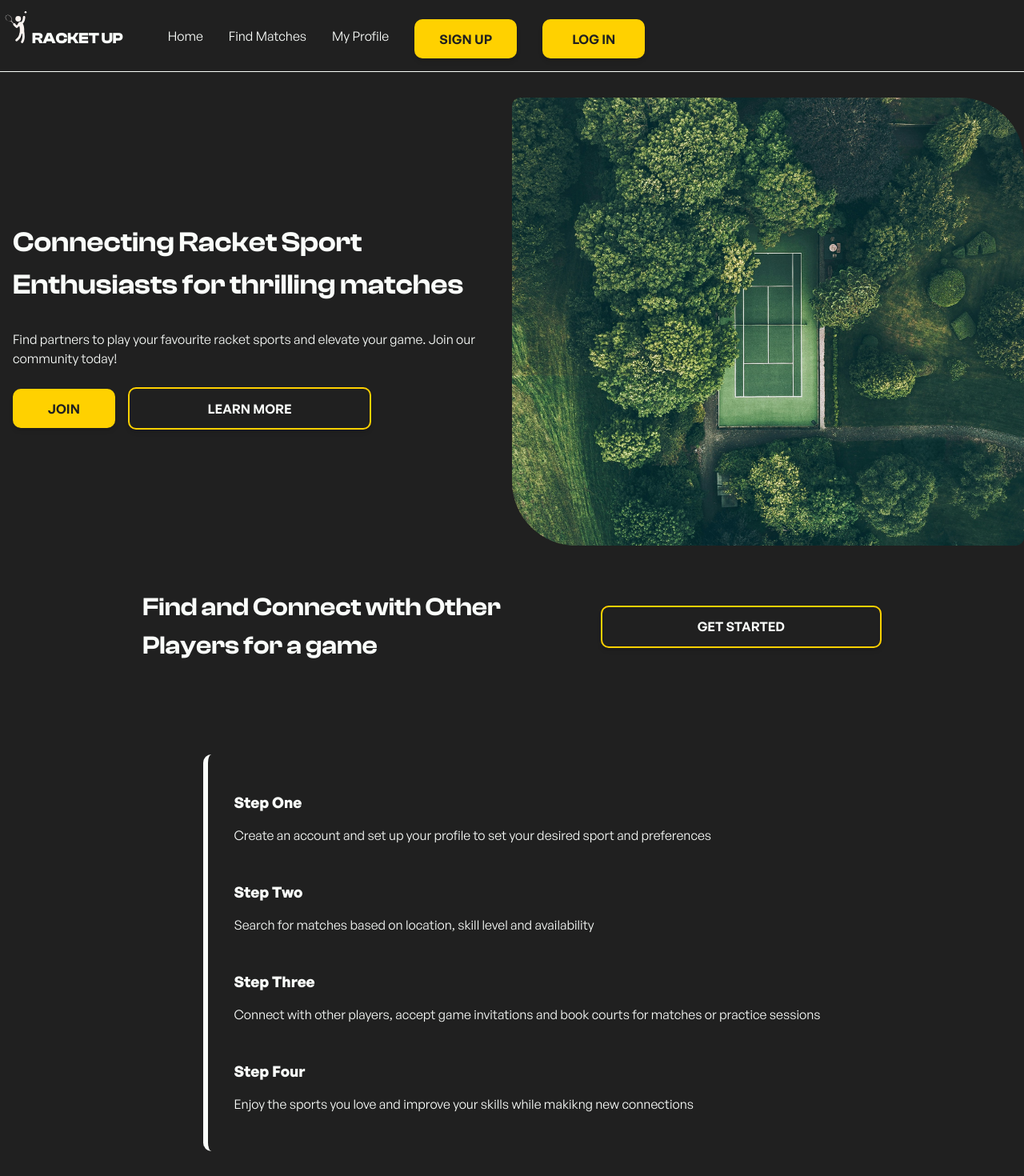
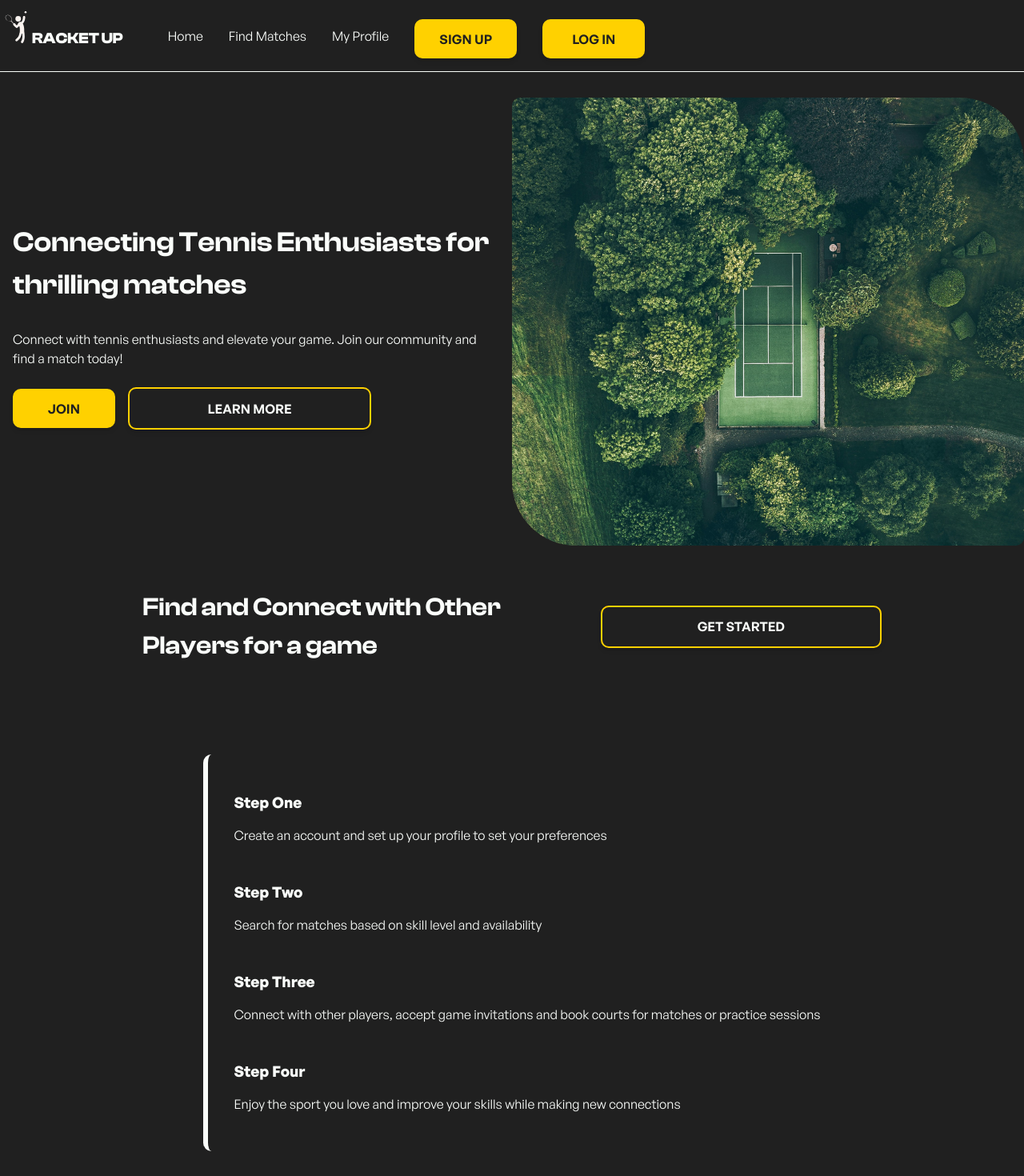
Before and after one commit to leon-bw/Racket-Up-Client, a React (Vite) app: page / in a window 1280 px wide. Shown: the top 1470 px of the page at 80% size. Built offline with nearby package versions, Linux system fonts and the light colour scheme.

Commit message:
improve the text on the landing page in hero and steps component

```diff
--- a/src/Components/Carousel/Carousel.jsx
+++ b/src/Components/Carousel/Carousel.jsx
@@ -6,7 +6,7 @@ import actionShot from "../../assets/images/tennis-serve-unsplash.jpg";
 import tennisClay from "../../assets/images/tennis-clay-unsplash.jpg";
 import communityShot from "../../assets/images/tennis-community-unsplash.jpg";
 import tennisLady from "../../assets/images/tennis-lady-playing-unsplash.jpg";
-import tennisCourt from "../../assets/images/tennis-court-unsplash.jpg";
+import tennisBall from "../../assets/images/tennis-ball-unsplash.jpg";
 
 const Carousel = () => {
   const targetRef = useRef(null);
@@ -34,7 +34,7 @@ const Carousel = () => {
       id: 3,
     },
     {
-      path: tennisCourt,
+      path: tennisBall,
       title: "Schedule Matches",
       id: 4,
     },
--- a/src/Components/Hero/Hero.jsx
+++ b/src/Components/Hero/Hero.jsx
@@ -8,15 +8,19 @@ const Hero = () => {
       <div className="hero__container">
         <div className="hero__body">
           <h1 className="hero__heading">
-            Connecting Racket Sport Enthusiasts for thrilling matches
+            Connecting Tennis Enthusiasts for thrilling matches
           </h1>
           <h4 className="hero__subheading">
-            Find partners to play your favourite racket sports and elevate your
-            game. Join our community today!
+            Connect with tennis enthusiasts and elevate your game. Join our
+            community and find a match today!
           </h4>
           <div className="hero__btns">
-          <Anchor route="/signup" className="hero__join">Join</Anchor>
-          <Anchor route="/#steps" className="hero__learn">Learn More</Anchor>
+            <Anchor route="/signup" className="hero__join">
+              Join
+            </Anchor>
+            <Anchor route="/#steps" className="hero__learn">
+              Learn More
+            </Anchor>
           </div>
         </div>
         <div className="hero__img">
--- a/src/Components/Steps/Steps.jsx
+++ b/src/Components/Steps/Steps.jsx
@@ -15,14 +15,13 @@ const Steps = () => {
           <li className="list__step-item">
             <h3 className="list__heading">Step One</h3>
             <p className="list__text">
-              Create an account and set up your profile to set your desired
-              sport and preferences
+              Create an account and set up your profile to set your preferences
             </p>
           </li>
           <li className="list__step-item">
             <h3 className="list__heading">Step Two</h3>
             <p className="list__text">
-              Search for matches based on location, skill level and
+              Search for matches based on skill level and
               availability
             </p>
           </li>
@@ -36,7 +35,7 @@ const Steps = () => {
           <li className="list__step-item">
             <h3 className="list__heading">Step Four</h3>
             <p className="list__text">
-              Enjoy the sports you love and improve your skills while makikng
+              Enjoy the sport you love and improve your skills while making
               new connections
             </p>
           </li>
```
Also changed, not shown: src/assets/images/shuttlecock-unsplash.jpg (deleted).
